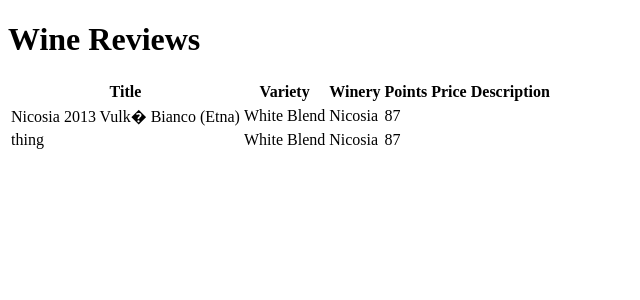
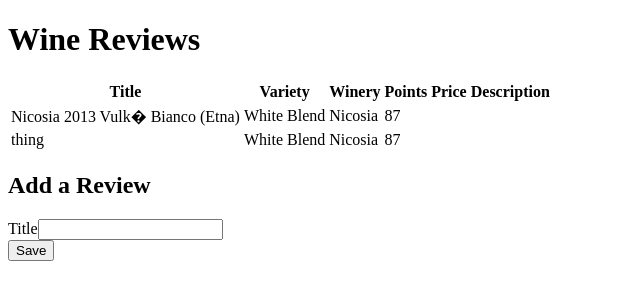
Before and after one commit to madisonstehle/wine-reviews, a React (Create React App) app: page / in a window 1280 px wide. Shown: the top 300 px of the page, without its empty margins (0-640 px from the left). Built offline with nearby package versions, Linux system fonts and the light colour scheme.

Commit message:
wireframe simple create form

```diff
--- a/src/App.js
+++ b/src/App.js
@@ -3,6 +3,7 @@
 import store from './store/index.js';
 
 import Table from './components/table.js';
+import Form from './components/form.js';
 
 function App() {
   return (
@@ -15,6 +16,7 @@
       </header>
 
       <Table />
+      <Form />
 
     </Provider>
   );
--- /dev/null
+++ b/src/components/form.js
@@ -0,0 +1,44 @@
+import React from 'react';
+import {connect} from 'react-redux';
+
+import * as actions from '../store/actions.js';
+
+function Form() {
+    const defaults = {
+        country: '',
+        designation: '',
+        points: '',
+        price: '',
+        tasterName: '',
+        title: '',
+        variety: '',
+        winery: ''
+    }
+
+    return (
+        <form>
+            <h2>Add a Review</h2>
+
+            <div>
+                <label>Title</label>
+                <input
+                    id='title'
+                    name='title'
+                    type='text'
+                    // onChange={}
+                    required
+                />
+            </div>
+
+
+            <button
+                type='submit'
+                >
+                Save
+            </button>
+        </form>
+
+    )
+}
+
+export default Form;
--- a/src/store/actions.js
+++ b/src/store/actions.js
@@ -2,7 +2,7 @@
 
 export const getReviews = () => async dispatch => {
     let results = await axios.get('https://lightninglaw.azurewebsites.net/api/reviews');
-    dispatch(renderReviews(results.data))
+    dispatch(renderReviews(results.body))
   }
 
 const renderReviews = payload => {
```
Also changed, not shown: 1 other file (tests, documents, lock files or other folders).
